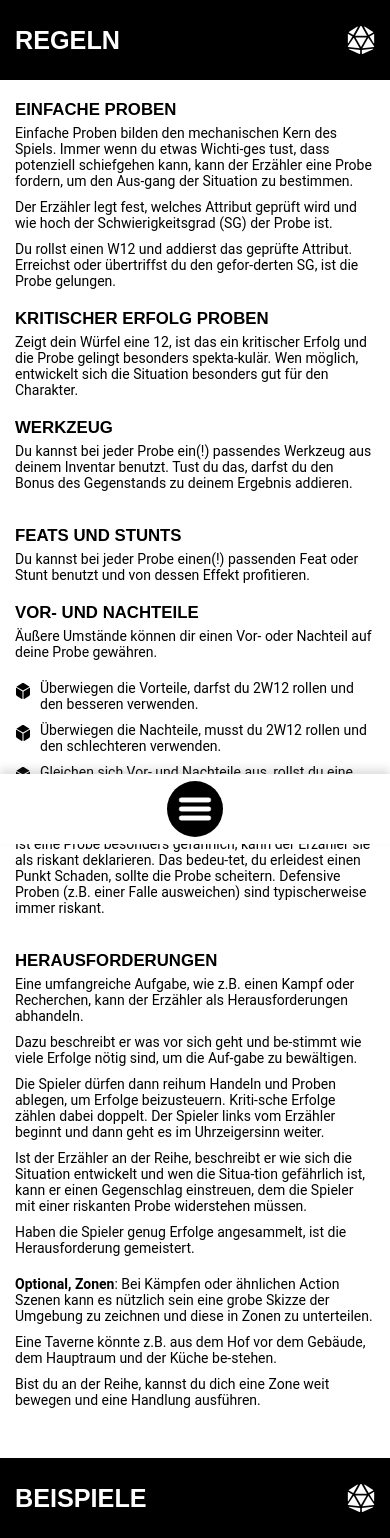
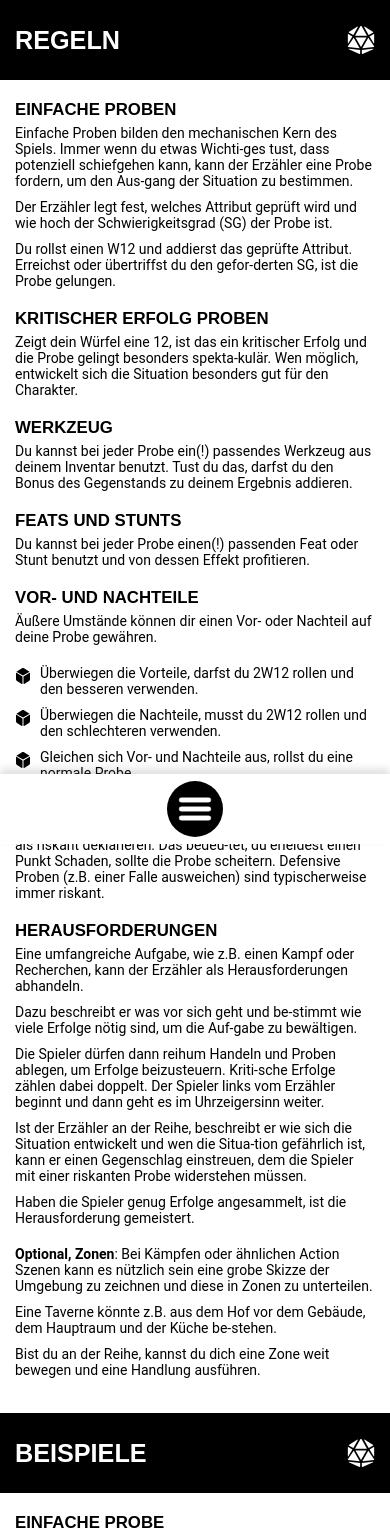
Before and after one commit to Paraldos/dungeoncrawl, a React (Vite) app: page / in a window 390 px wide. Shown: the top 1538 px of the page. Built offline with nearby package versions, Linux system fonts and the light colour scheme.

Commit message:
mobile view

```diff
--- a/src/styles/grid.css
+++ b/src/styles/grid.css
@@ -16,7 +16,7 @@
   gap: 10px;
 
   @media only screen and (max-width: 1150px) {
-    margin-bottom: 25px;
+    margin-bottom: 10px;
   }
 }
 
```
